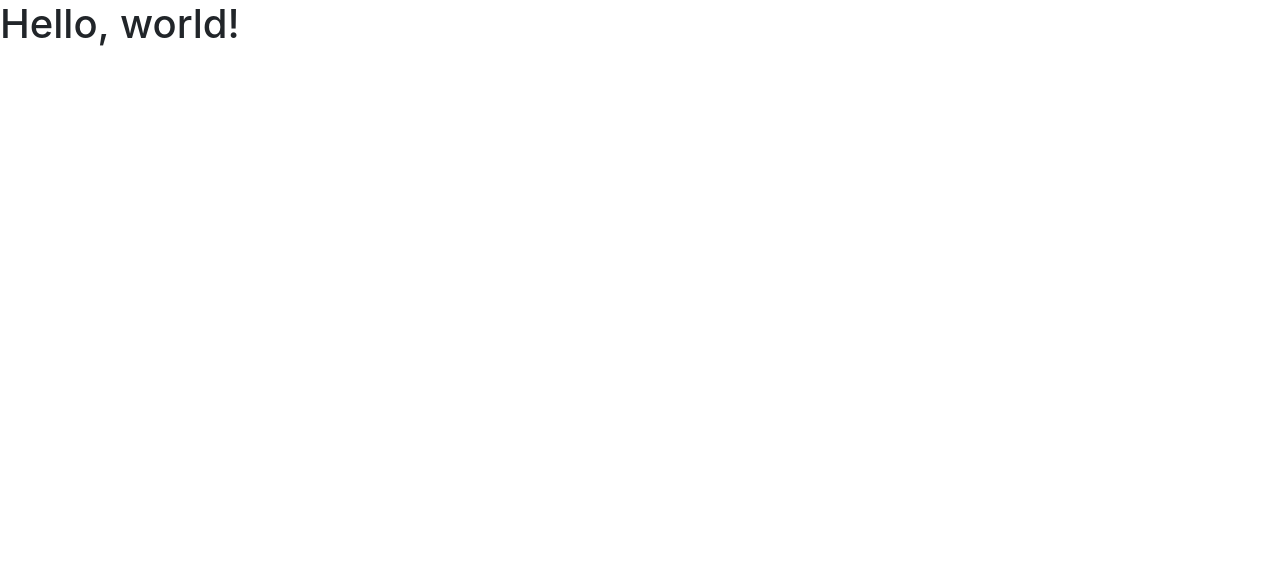
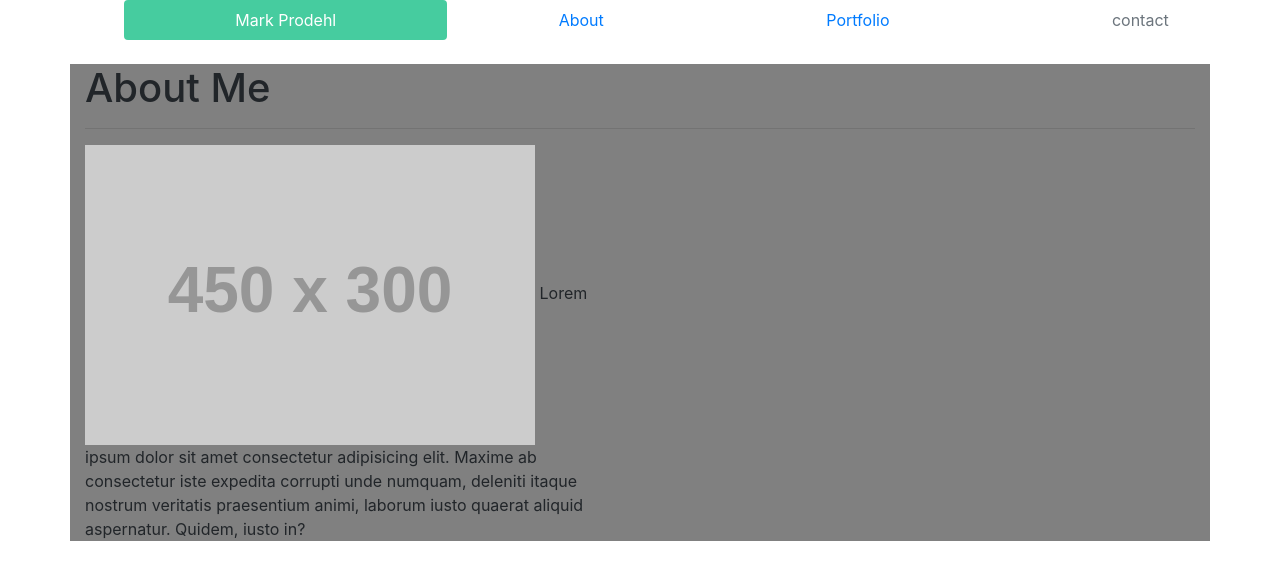
Before and after one commit to markprodehl/bootstrap-responsive-portfolio, a plain HTML site: page index.html in a window 1280 px wide. Drawn offline with nearby package versions, Linux system fonts and the light colour scheme; placeholder pictures from the web are drawn by us.

Commit message:
added some html css and assets

```diff
--- /dev/null
+++ b/assets/css/style.css
@@ -0,0 +1,11 @@
+.container {
+    background-color: grey
+
+}
+
+
+
+#my-name {
+    background-color: rgb(70, 204, 159);
+    margin-left: 124px;
+}
--- a/index.html
+++ b/index.html
@@ -4,14 +4,52 @@
     <!-- Required meta tags -->
     <meta charset="utf-8">
     <meta name="viewport" content="width=device-width, initial-scale=1, shrink-to-fit=no">
+    <link rel="stylesheet" href="assets/css/style.css">
 
     <!-- Bootstrap CSS -->
     <link rel="stylesheet" href="https://stackpath.bootstrapcdn.com/bootstrap/4.4.1/css/bootstrap.min.css" integrity="sha384-Vkoo8x4CGsO3+Hhxv8T/Q5PaXtkKtu6ug5TOeNV6gBiFeWPGFN9MuhOf23Q9Ifjh" crossorigin="anonymous">
 
-    <title>Hello, world!</title>
+    <title>Responsive Portfolio</title>
   </head>
   <body>
-    <h1>Hello, world!</h1>
+
+    <nav class="nav nav-pills nav-fill">
+      <a id="my-name" class="nav-item nav-link active" href="#">Mark Prodehl</a>
+      <a id="about" class="nav-item nav-link" href="#">About</a>
+      <a id="portfolio" class="nav-item nav-link" href="#">Portfolio</a>
+      <a id="contact" class="nav-item nav-link disabled" href="#" tabindex="-1" aria-disabled="true">contact</a>
+    </nav>
+
+    <br>
+
+
+
+    <div class="container">
+      <div class="row">
+        <div class="col-md-12">
+          <div class="page-header">
+            <h1>About Me</h1>
+            <hr/>
+          </div>
+          <div class="row">
+            <div class="col-md-6">
+              <img id="profile-image" src="http://placehold.it/450x300" alt="Placeholder">
+              <span>Lorem ipsum dolor sit amet consectetur adipisicing elit. Maxime ab
+                consectetur iste expedita corrupti unde numquam, deleniti itaque nostrum veritatis praesentium animi, laborum iusto quaerat aliquid aspernatur. Quidem, iusto in?
+              </span>
+
+            </div>
+            <div class="col-md-6">
+
+            </div>
+          </div>
+        </div>
+        <!--Create Card taking up 4 Columns-->
+
+      </div>
+
+
+
 
     <!-- Optional JavaScript -->
     <!-- jQuery first, then Popper.js, then Bootstrap JS -->
```
Also changed, not shown: assets/images/640-contact.jpg (added), assets/images/640-index.jpg (added), assets/images/640-portfolio.jpg (added), assets/images/768-contact.jpg (added), assets/images/768-index.jpg (added), assets/images/768-portfolio.jpg (added), assets/images/980-contact.jpg (added), assets/images/980-index.jpg (added), assets/images/980-portfolio.jpg (added), 1 other file.
